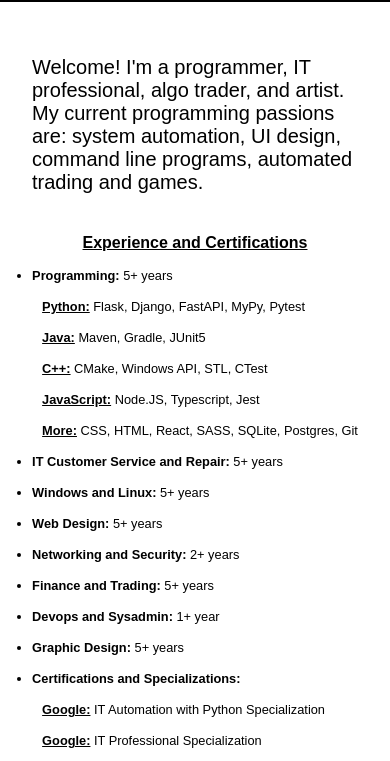
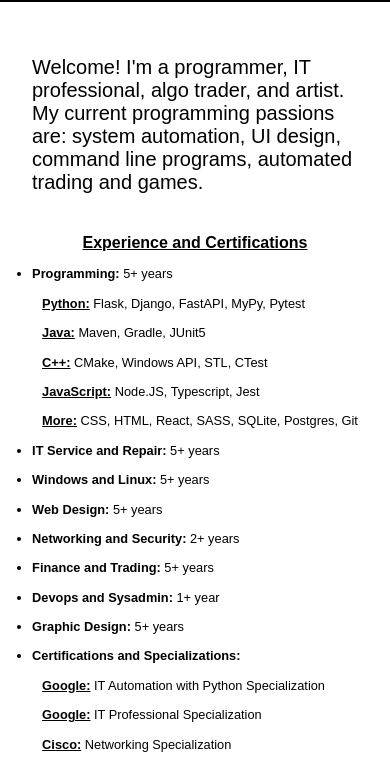
Before and after one commit to JamesSadler-Dev/portfolio, a plain HTML site: page index.html in a window 390 px wide. Shown: the part 64-825 px from the top of the page. Drawn offline with Linux system fonts and the light colour scheme.

Commit message:
Mobile changes, shrink certs

```diff
--- a/css/phoneView.css
+++ b/css/phoneView.css
@@ -125,8 +125,8 @@
     }
 
     .experience-certifications li{
-        margin-top: 1rem;
-        margin-bottom: 1rem;
+        margin-top: .9rem;
+        margin-bottom: .9rem;
     }
 }
 
--- a/index.html
+++ b/index.html
@@ -35,7 +35,7 @@
                 <li><b>JavaScript:</b> Node.JS, Typescript, Jest</li>
                 <li><b>More:</b> CSS, HTML, React, SASS, SQLite, Postgres, Git</b></li>
             </ul></li>
-                <li><b>IT Customer Service and Repair:</b> 5+ years<br></li>
+                <li><b>IT Service and Repair:</b> 5+ years<br></li>
                 <li><b>Windows and Linux:</b> 5+ years</li>
                 <li><b>Web Design:</b> 5+ years</li>
                 <li><b>Networking and Security:</b> 2+ years</li>
```
